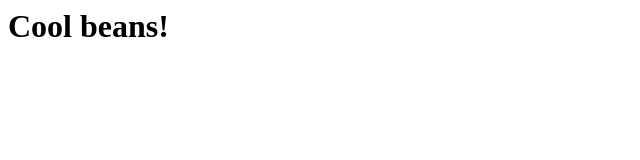
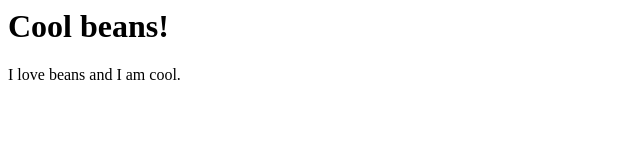
Before and after one commit to sterrenburg/cool-beans, a plain HTML site: page index.html in a window 1280 px wide. Shown: the whole page, without its empty margins (0-640 px from the left). Drawn offline with Linux system fonts and the light colour scheme.

Commit message:
Adding p

```diff
--- a/index.html
+++ b/index.html
@@ -1 +1,2 @@
 <h1>Cool beans!</h1>
+<p>I love beans and I am cool.</p>
```
